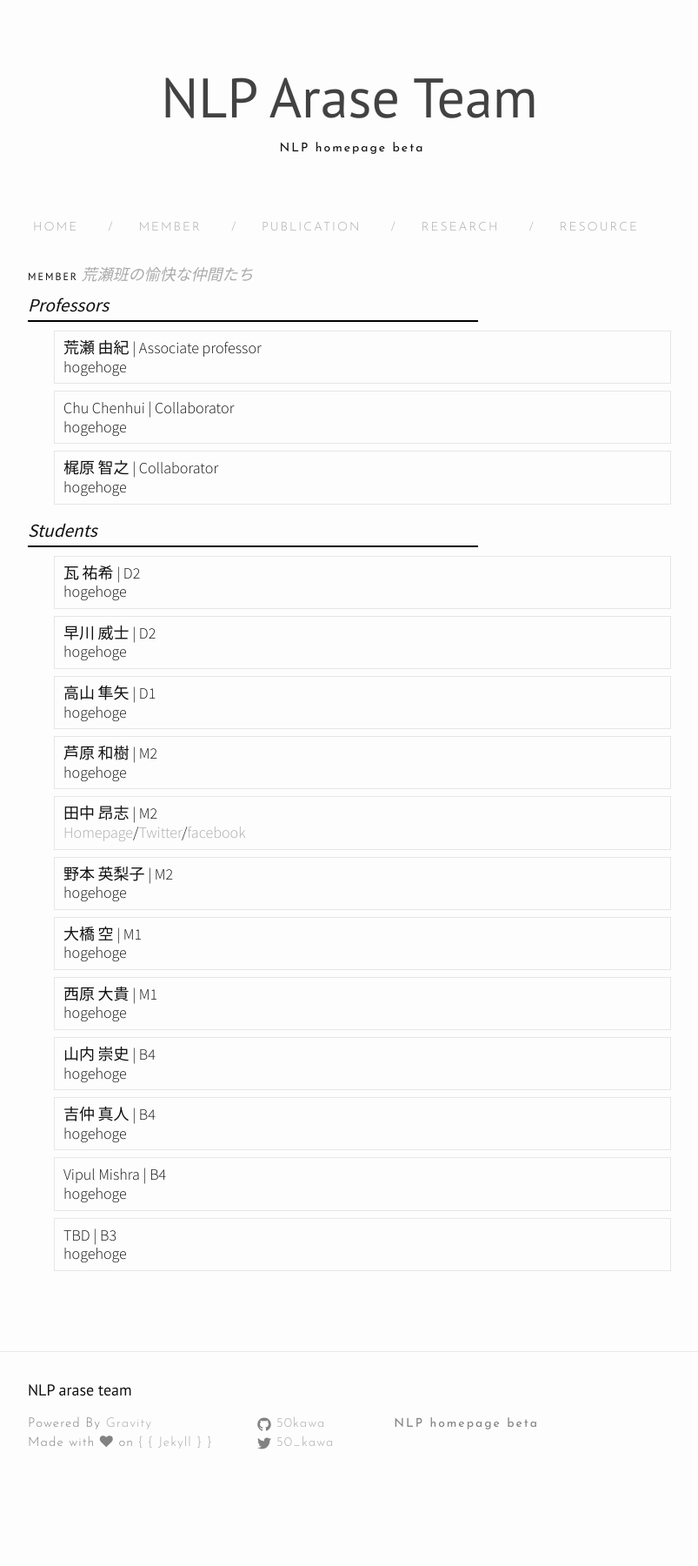
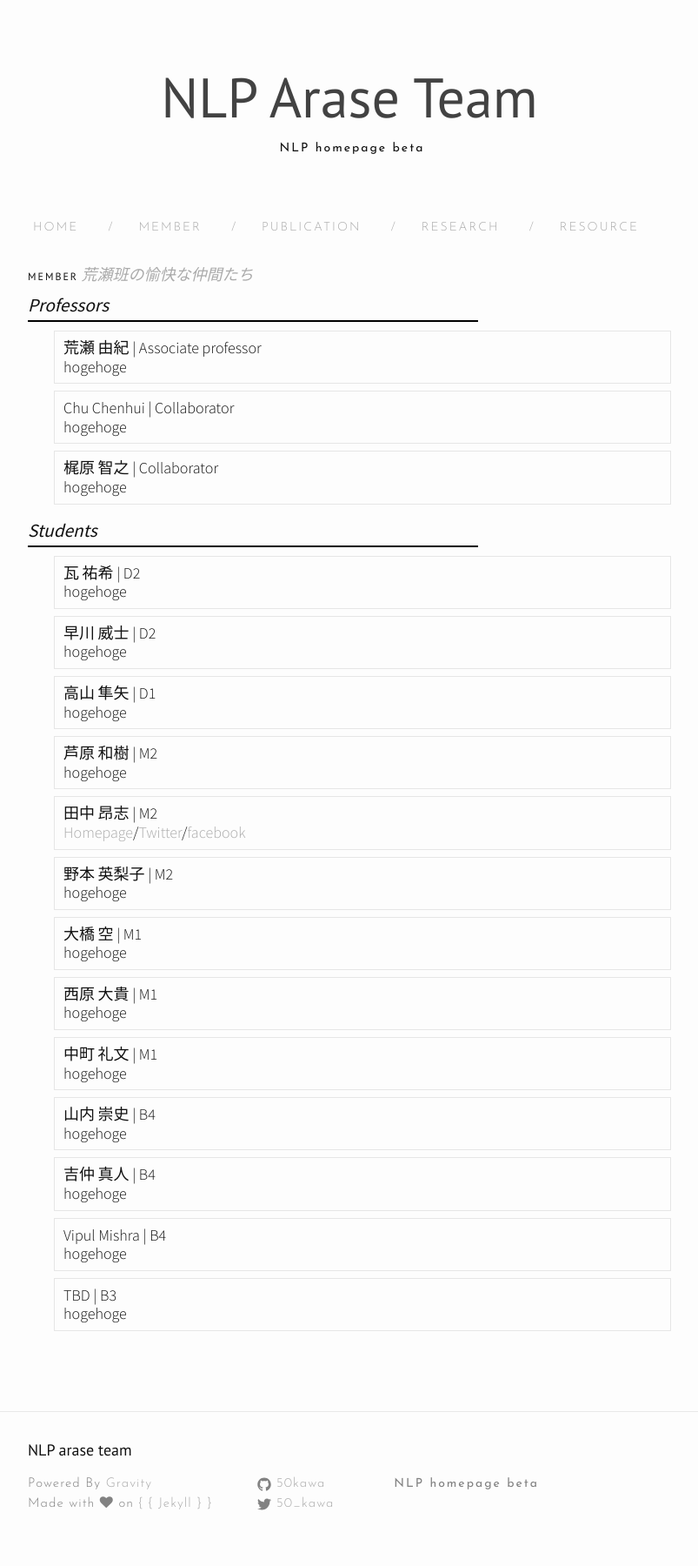
Before and after one commit to nlp-arase/nlp-arase.github.io, a Jekyll site: the page built from member.md, in a window 1280 px wide. Shown: the whole page at 87% size, without its empty margins (238-1041 px from the left). Built offline with Jekyll 4.4.1, drawn with Linux system fonts in a browser that asks for light colours; nearby versions of some CDN libraries; before the commit the page ends 1731 px from its top, so only the background shows below that.

Commit message:
update student

```diff
--- a/_data/students.json
+++ b/_data/students.json
@@ -40,6 +40,11 @@
     "introduction" : "hogehoge"
   },
   {
+    "name" : "中町 礼文",
+    "grade" : "M1",
+    "introduction" : "hogehoge"
+  },
+  {
     "name" : "山内 崇史",
     "grade" : "B4",
     "introduction" : "hogehoge"
```
